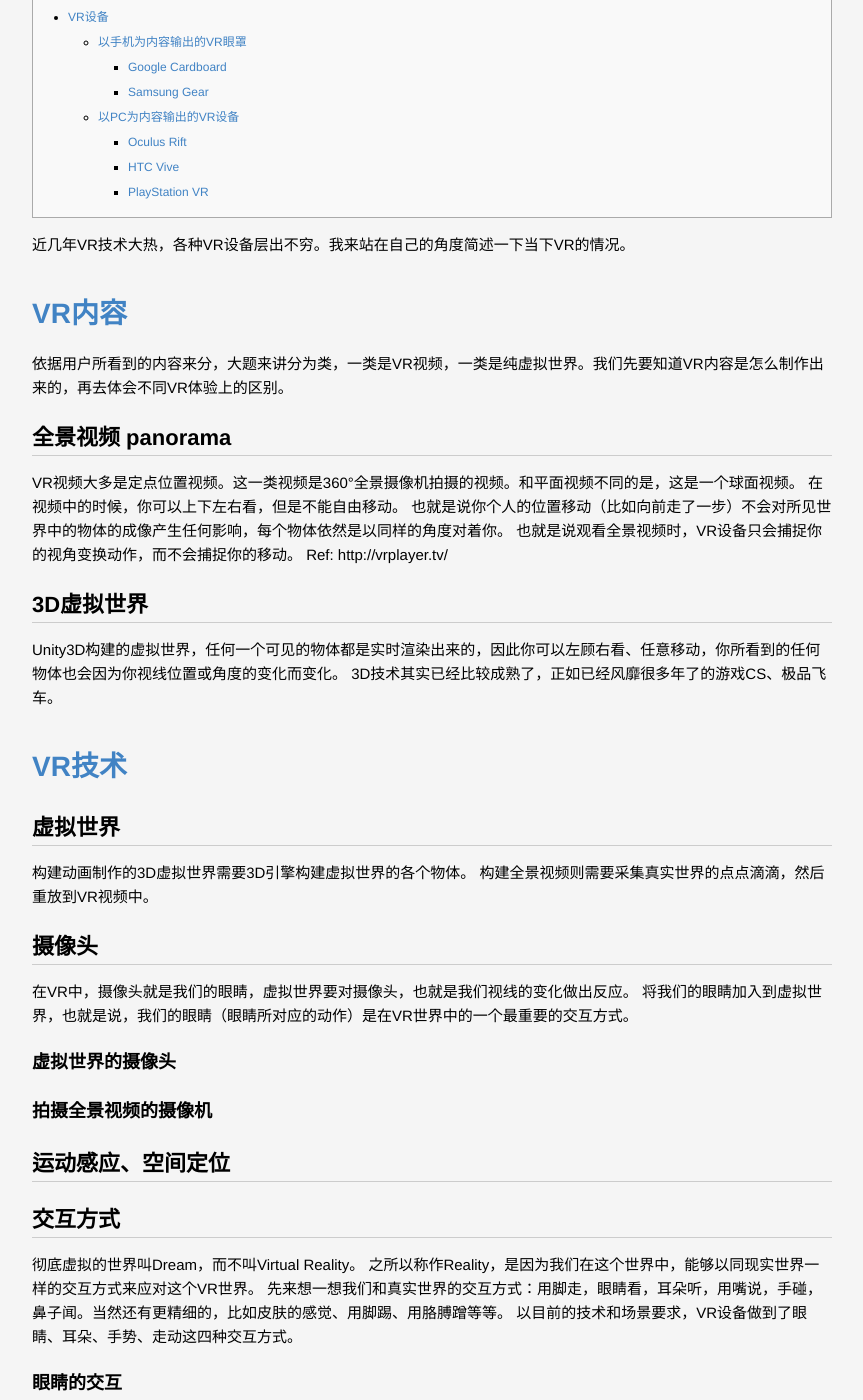
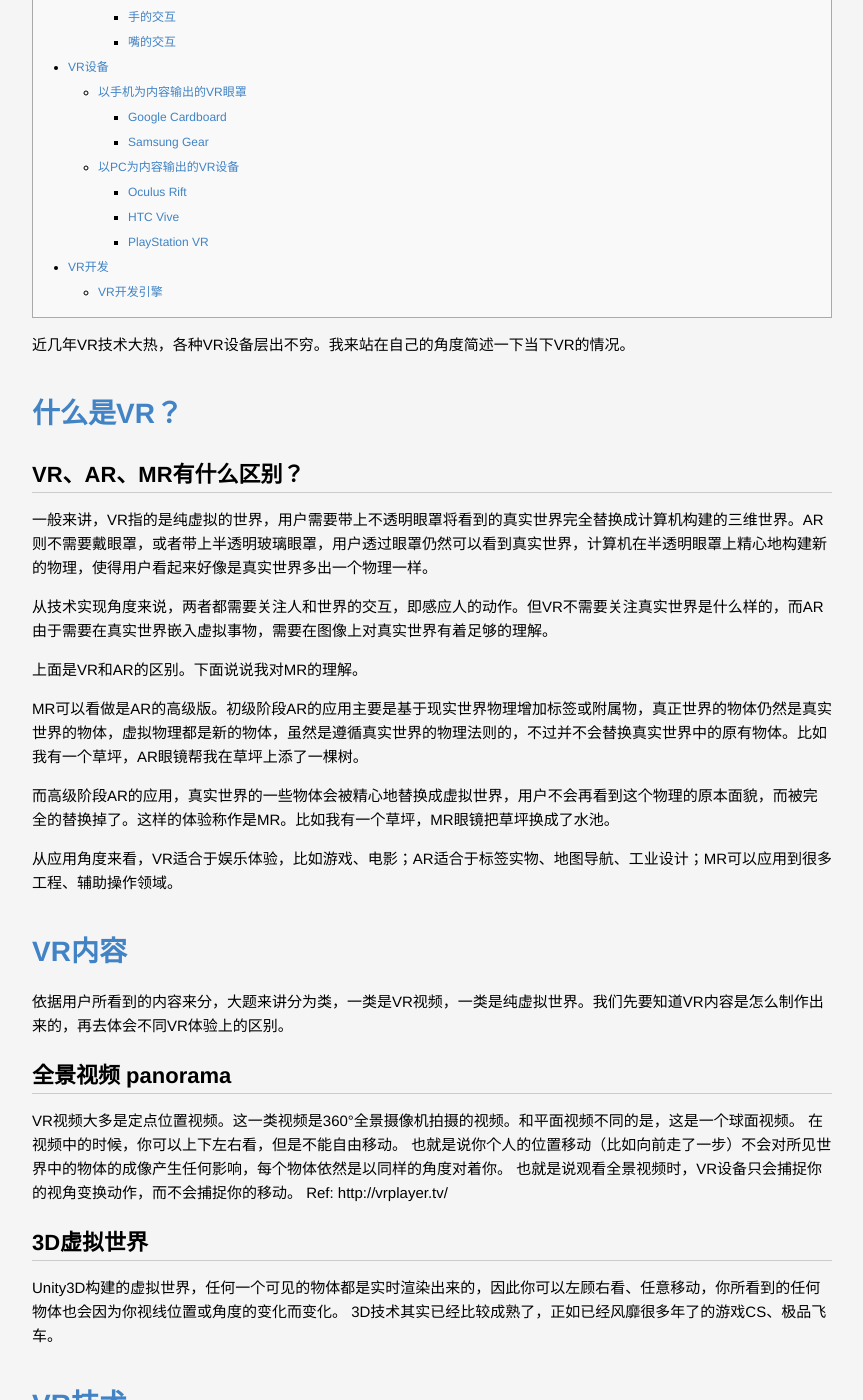
Before and after one commit to lucky521/blog, a Jekyll site: the page built from _posts/2016-11-04-VR-intro.markdown, in a window 1280 px wide and 1400 px high, scrolled down 773 px. Shown: the whole window, without its empty margins (208-1071 px from the left). Built offline with Jekyll 4.4.1, drawn with Linux system fonts in a browser that asks for light colours; some of the changed text lies outside the part shown.

Commit message:
blog update

```diff
--- a/_posts/2016-11-04-VR-intro.markdown
+++ b/_posts/2016-11-04-VR-intro.markdown
@@ -5,6 +5,22 @@ layout: post
 ---
 
 近几年VR技术大热，各种VR设备层出不穷。我来站在自己的角度简述一下当下VR的情况。
+
+# 什么是VR？
+
+## VR、AR、MR有什么区别？
+
+一般来讲，VR指的是纯虚拟的世界，用户需要带上不透明眼罩将看到的真实世界完全替换成计算机构建的三维世界。AR则不需要戴眼罩，或者带上半透明玻璃眼罩，用户透过眼罩仍然可以看到真实世界，计算机在半透明眼罩上精心地构建新的物理，使得用户看起来好像是真实世界多出一个物理一样。
+
+从技术实现角度来说，两者都需要关注人和世界的交互，即感应人的动作。但VR不需要关注真实世界是什么样的，而AR由于需要在真实世界嵌入虚拟事物，需要在图像上对真实世界有着足够的理解。
+
+上面是VR和AR的区别。下面说说我对MR的理解。
+
+MR可以看做是AR的高级版。初级阶段AR的应用主要是基于现实世界物理增加标签或附属物，真正世界的物体仍然是真实世界的物体，虚拟物理都是新的物体，虽然是遵循真实世界的物理法则的，不过并不会替换真实世界中的原有物体。比如我有一个草坪，AR眼镜帮我在草坪上添了一棵树。
+
+而高级阶段AR的应用，真实世界的一些物体会被精心地替换成虚拟世界，用户不会再看到这个物理的原本面貌，而被完全的替换掉了。这样的体验称作是MR。比如我有一个草坪，MR眼镜把草坪换成了水池。
+
+从应用角度来看，VR适合于娱乐体验，比如游戏、电影；AR适合于标签实物、地图导航、工业设计；MR可以应用到很多工程、辅助操作领域。
 
 
 # VR内容
@@ -44,9 +60,12 @@ Unity3D构建的虚拟世界，任何一个可见的物体都是实时渲染出
 ### 拍摄全景视频的摄像机
 
 
+
 ## 运动感应、空间定位
 
+运动感应主要靠传感器技术。
 
+空间定位可以靠空间传感器定位、也可以靠视觉定位。
 
 
 
@@ -74,10 +93,15 @@ Unity3D构建的虚拟世界，任何一个可见的物体都是实时渲染出
 用户说的话要在虚拟世界有所反馈。这里自然就用到了语音识别、语义分析技术。
 
 
+
+
 # VR设备
+
+当前的VR设备大体分为两类。一类是基于手机设备套上一个眼罩，其实这算是一种“假VR”，眼镜本身不带有任何电子原件；一类是独立的VR设备，需要连接到计算机上。这是真正的VR设备。
 
 ## 以手机为内容输出的VR眼罩
 
+这类设备在硬件部之上是物理放大镜。
 以Google Carboard项目为核心，产生了非常多的手机VR眼镜。
 因为这类设备一般依托于手机，所以我在小标题上把这个写成是眼罩。
 它们没有显示屏，主要结构是一个放大镜片，VR成像、动作感应都有手机来完成。
@@ -92,8 +116,10 @@ Cardboard VR 的门槛极低，以最简单的方式把VR眼镜平民化的普
 
 Ref: https://developers.google.com/vr/concepts/vrview
 
+
 ## 以PC为内容输出的VR设备
 
+这类VR设备在硬件本质上是浸入式显示器和各类传感器的结合。
 其实这种设备才是真正的VR，因为他们有足够强大的显卡处理器、足够强大的传感器，加上合理的交互设计。
 因此这种VR的体验算是浸入式，下面这三种是市面上最主要的产品。
 
@@ -102,3 +128,9 @@ Ref: https://developers.google.com/vr/concepts/vrview
 ### HTC Vive
 
 ### PlayStation VR
+
+
+
+# VR开发
+
+## VR开发引擎
```
